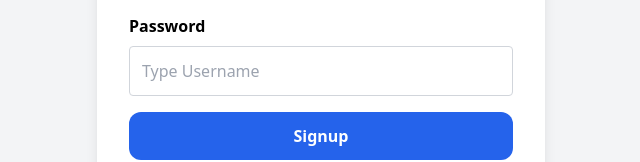
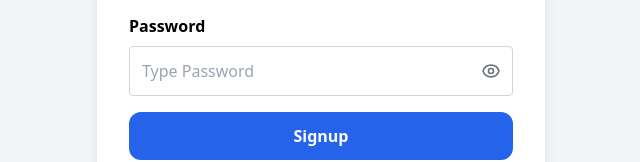
Before and after one commit to kamalnathdhekwar/Task-Manager, a React (Vite) app in the folder frontend/: page /signup in a window 1280 px wide. Shown: the part 417-579 px from the top of the page, without its empty margins (319-959 px from the left). Built offline with nearby package versions, Linux system fonts and the light colour scheme.

Commit message:
updated dockerfiles

```diff
--- a/frontend/src/components/Signup.jsx
+++ b/frontend/src/components/Signup.jsx
@@ -6,6 +6,7 @@
   const [username, setUserName] = useState("");
   const [email, setEmail] = useState("");
   const [password, setPassword] = useState("");
+  const [showPassword, setShowPassword] = useState(false);
 
   const navigateTo = useNavigate();
 
@@ -37,6 +38,10 @@
       console.log(error);
       toast.error(error.response.data.errors || "User registration failed");
     }
+  };
+
+  const togglePasswordVisibility = () => {
+    setShowPassword(!showPassword);
   };
 
   return (
@@ -77,13 +82,31 @@
                 <label className="block mb-2 font-semibold" htmlFor="">
                   Password
                 </label>
-                <input
-                  className="w-full p-3 border border-gray-300 rounded focus:outline-none focus:ring-2 focus:ring-blue-500"
-                  type="password"
-                  value={password}
-                  onChange={(e) => setPassword(e.target.value)}
-                  placeholder="Type Username"
-                />
+                <div className="relative">
+                  <input
+                    className="w-full p-3 pr-12 border border-gray-300 rounded focus:outline-none focus:ring-2 focus:ring-blue-500"
+                    type={showPassword ? "text" : "password"}
+                    value={password}
+                    onChange={(e) => setPassword(e.target.value)}
+                    placeholder="Type Password"
+                  />
+                  <button
+                    type="button"
+                    onClick={togglePasswordVisibility}
+                    className="absolute inset-y-0 right-0 pr-3 flex items-center text-gray-500 hover:text-gray-700"
+                  >
+                    {showPassword ? (
+                      <svg className="h-5 w-5" fill="none" viewBox="0 0 24 24" stroke="currentColor">
+                        <path strokeLinecap="round" strokeLinejoin="round" strokeWidth={2} d="M13.875 18.825A10.05 10.05 0 0112 19c-4.478 0-8.268-2.943-9.543-7a9.97 9.97 0 011.563-3.029m5.858.908a3 3 0 114.243 4.243M9.878 9.878l4.242 4.242M9.878 9.878L3 3m6.878 6.878L21 21" />
+                      </svg>
+                    ) : (
+                      <svg className="h-5 w-5" fill="none" viewBox="0 0 24 24" stroke="currentColor">
+                        <path strokeLinecap="round" strokeLinejoin="round" strokeWidth={2} d="M15 12a3 3 0 11-6 0 3 3 0 016 0z" />
+                        <path strokeLinecap="round" strokeLinejoin="round" strokeWidth={2} d="M2.458 12C3.732 7.943 7.523 5 12 5c4.478 0 8.268 2.943 9.542 7-1.274 4.057-5.064 7-9.542 7-4.477 0-8.268-2.943-9.542-7z" />
+                      </svg>
+                    )}
+                  </button>
+                </div>
               </div>
 
               <button
```
Also changed, not shown: 2 other files (tests, documents, lock files or other folders).
